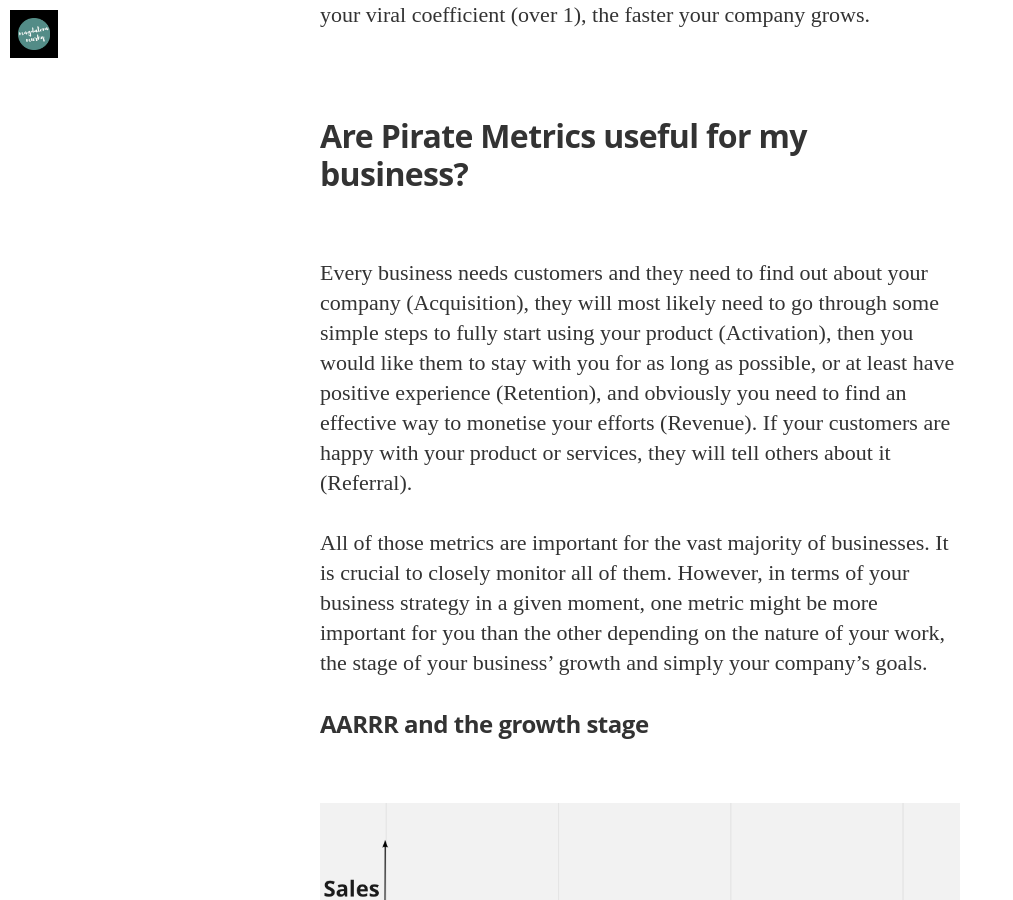
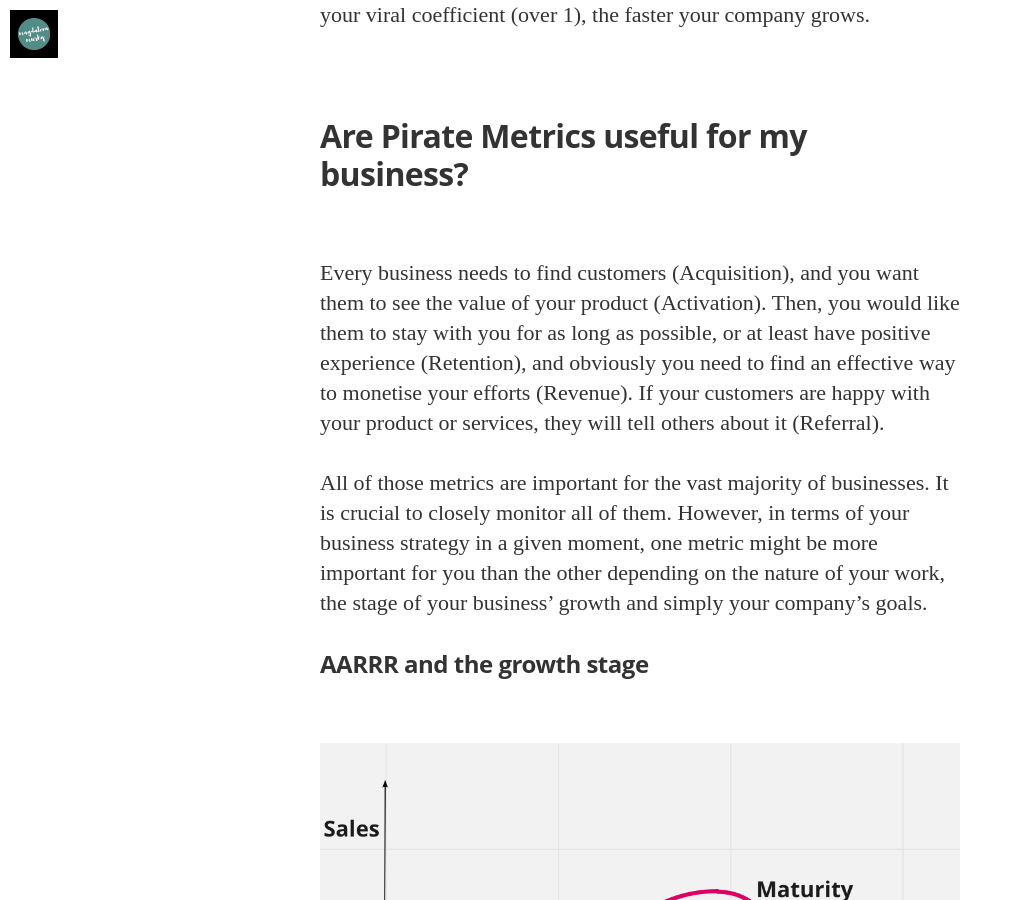
Before and after one commit to magdamurphy/magda-blog, a Jekyll site: the page built from _posts/2021-05-26-pirate-metrics.markdown, in a window 1280 px wide and 900 px high, scrolled down 3236 px. Shown: the whole window, without its empty margins (0-1013 px from the left). Built offline with Jekyll 4.4.1, drawn with Linux system fonts in a browser that asks for light colours; nearby versions of some CDN libraries; some web fonts are replaced; some of the changed text lies outside the part shown.

```diff
--- a/_posts/2021-05-26-pirate-metrics.markdown
+++ b/_posts/2021-05-26-pirate-metrics.markdown
@@ -40,7 +40,7 @@ How likely are customers to tell others about your product? The higher your vira
 ## Are Pirate Metrics useful for my business?
 <p>&nbsp;</p>
 
-Every business needs customers and they need to find out about your company (Acquisition), they will most likely need to go through some simple steps to fully start using your product (Activation), then you would like them to stay with you for as long as possible, or at least have positive experience (Retention), and obviously you need to find an effective way to monetise your efforts (Revenue). If your customers are happy with your product or services, they will tell others about it (Referral).
+Every business needs to find customers (Acquisition), and you want them to see the value of your product (Activation). Then, you would like them to stay with you for as long as possible, or at least have positive experience (Retention), and obviously you need to find an effective way to monetise your efforts (Revenue). If your customers are happy with your product or services, they will tell others about it (Referral).
 
 All of those metrics are important for the vast majority of businesses. It is crucial to closely monitor all of them. However, in terms of your business strategy in a given moment, one metric might be more important for you than the other depending on the nature of your work,  the stage of your business’ growth and simply your company’s goals.
 
@@ -52,19 +52,19 @@ Depending where you are in the product life cycle, you will have very different
 If your company is at the very early stage of development you will want to get the product right and make sure you can achieve the Product Market Fit; this will require some acquisition, just enough to validate the need for your product, you’ll also start looking into retention. In the growth stage of your business, this is where you will ramp up your Acquisition channels and also make sure you have the best way to monetise (Revenue), these aspects will also influence customer retention. Referral is also important here as this is a nice and organic way to grow your business and validate that the product is good enough. In the late maturity stage and towards decline, you already have a lot of customers, so you will be keeping a close look at retention and making sure you work on ways to stay competitive. This is obviously a massive simplification, and there are many different external factors that can influence your strategy.
 
 
-### Pirate Metrics in B2B vs B2C companies.
+### Pirate Metrics in B2B vs B2C companies
 <p>&nbsp;</p>
-Business to Business.
+Business to Business
 
 If you are dealing with a few valuable clients and the market you operate in is relatively small with big players (e.g. oil and gas industry), then you want to make sure your customers love your product; you can’t probably afford to lose them and also you don’t want to drain through the other players in the market before being ready for it. All of the metrics are important but you will probably be keeping a close eye on Retention the whole time. This is very closely linked to the size of your market and how close your relationships are with your clients.
 
-Business to Consumer.
+Business to Consumer
 
 If you offer products or services to consumers, you might not be as upset if a proportion of your customers decide to stop using your product, as this is part of defining your specific market. In fact, in the startup phase this is a big source of your learnings! Obviously, at the later stage, the goal of every company is to provide good quality products that everyone is talking about and explore the most effective marketing channels to reach your customer base!
 
 B2B and B2C companies might be focusing on slightly different metrics for each component of AARRR:
 
-![Pirate Metrics in B2B vs B2C"](/assets/article_images/2021-05-26-pirate-metrics/PM_B2BC.jpg "Pirate Metrics in B2B vs B2C")
+![Pirate Metrics in B2B vs B2C](/assets/article_images/2021-05-26-pirate-metrics/PM_B2BC.jpg "Pirate Metrics in B2B vs B2C")
 
 ## Competition
 <p>&nbsp;</p>
--- a/_posts/2021-02-30-pirate_metrics.markdown
+++ b/_posts/drafts/draft_2021-02-30-pirate_metrics.markdown
@@ -3,7 +3,7 @@ layout: post
 title:  "Pirate Metrics11"
 date:   2021-02-30 14:34:25
 categories: metrics
-tags: featured
+tags:
 image: /assets/article_images/2014-11-30-mediator_features/night-track.JPG
 image2: /assets/article_images/2014-11-30-mediator_features/night-track-mobile.JPG
 ---
```
Also changed, not shown: _posts/2021-04-30-planning-in-agile.markdown (added, +61 -0 lines), _posts/2021-05-30-recruitment-process.markdown (added, +45 -0 lines), assets/article_images/2021-04-30-planning-in-agile/planning_background.jpg (added), assets/article_images/2021-04-30-planning-in-agile/planning_background_mobile.jpg (added), assets/article_images/2021-04-30-planning-in-agile/risk.jpg (added), assets/article_images/2021-05-30-recruitment-process/Job_background.jpg (added), assets/article_images/2021-05-30-recruitment-process/Job_background_mobile.jpg (added), assets/article_images/2021-05-30-recruitment-process/jobs.jpg (added).
